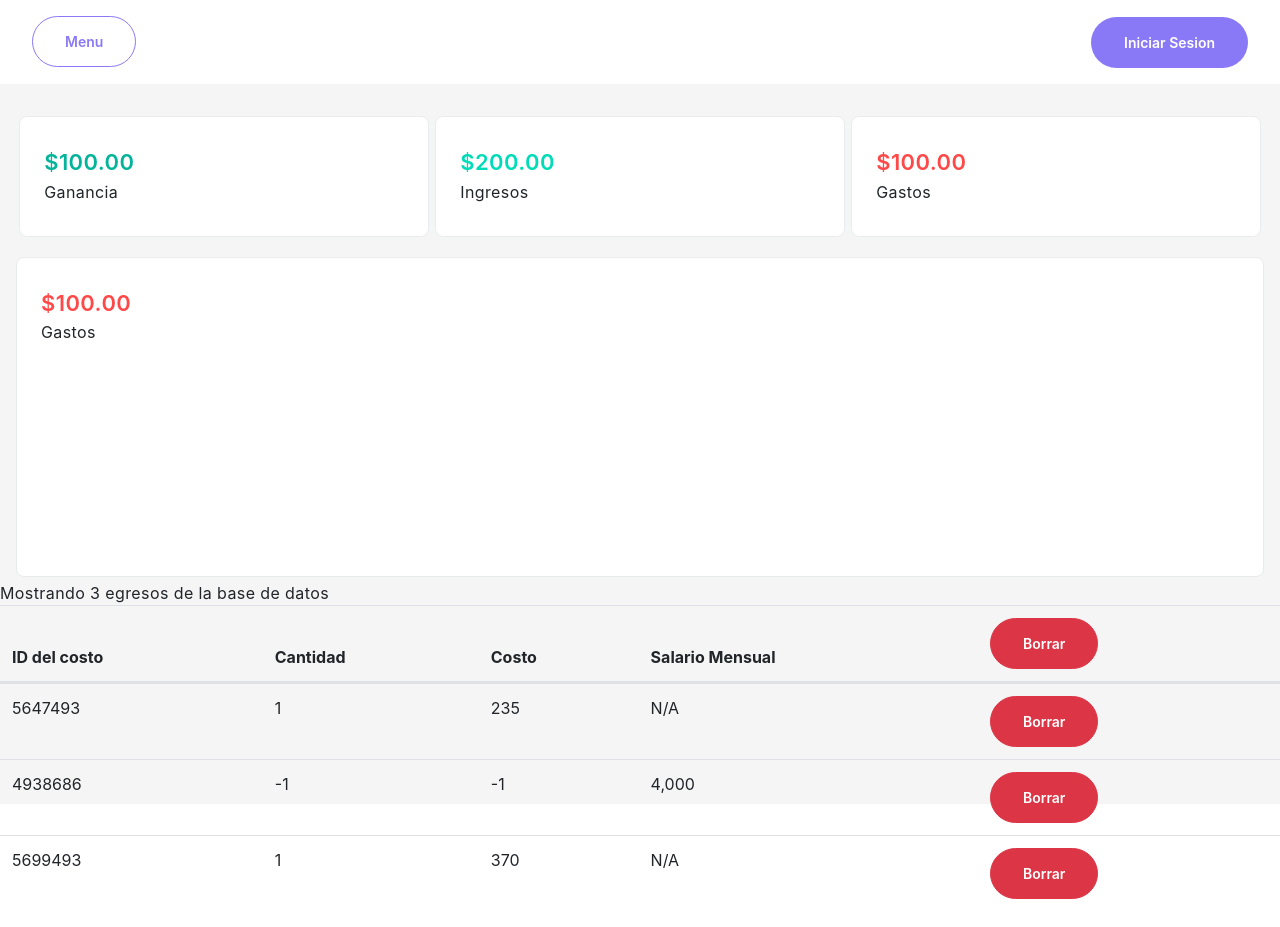
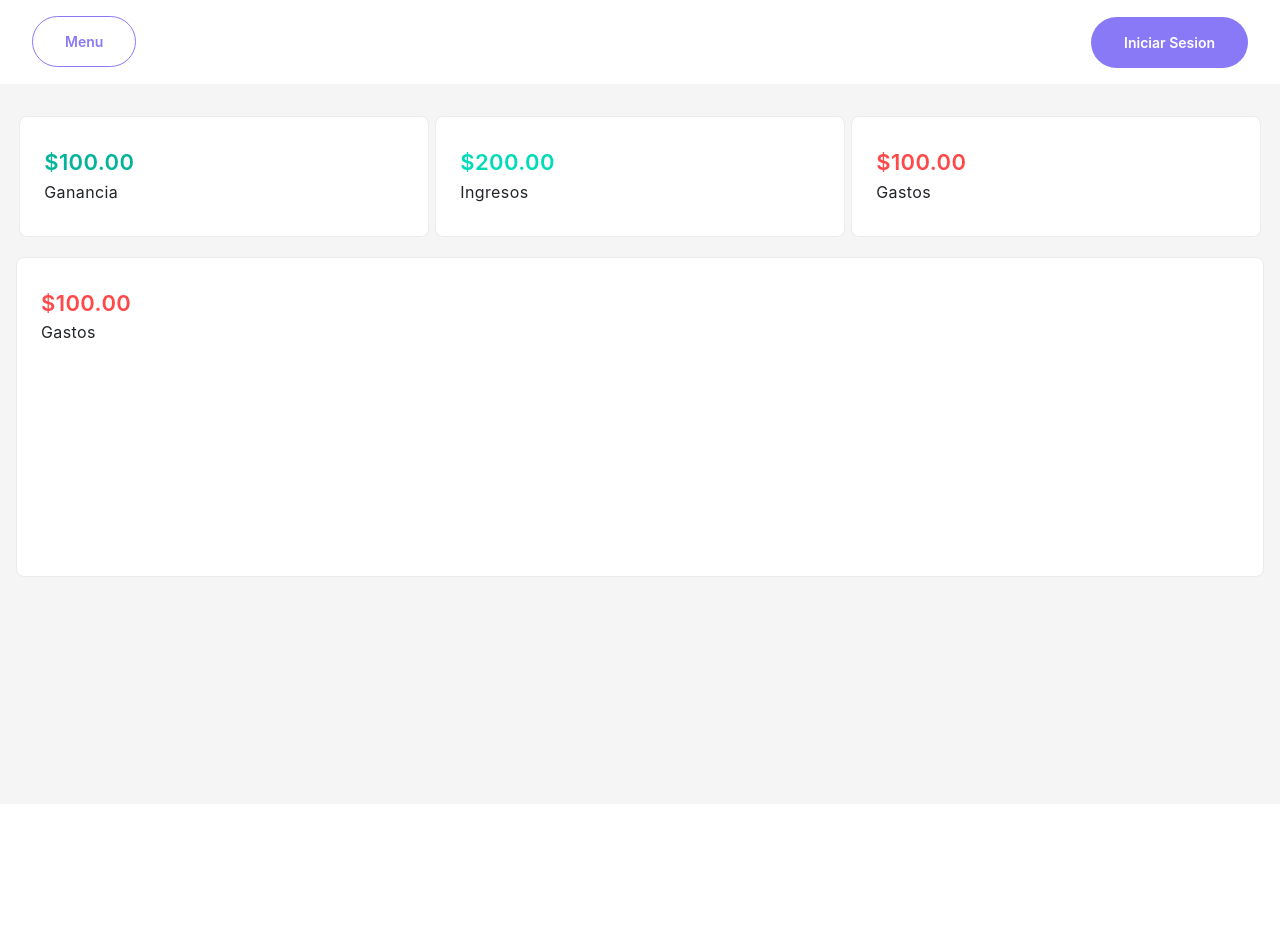
Before and after one commit to pacosw1/hackmty, a React (Create React App) app in the folder hackmty/: page / in a window 1280 px wide. After the commit the page ends 884 px from the top, so only its background shows below. Built offline with nearby package versions, Linux system fonts and the light colour scheme.

Commit message:
Arregle lo de la duplicacion del render

```diff
--- a/hackmty/src/components/content/Content.jsx
+++ b/hackmty/src/components/content/Content.jsx
@@ -30,7 +30,7 @@ class Content extends Component {
         <Route path="/login" exact component={Login} />
         <Route path="/" exact component={Dashboard} />
         <Route path="/ingresos" exact component={Ingresos} />
-        <Route pathh="/egresos" exact component={Egresos}/>
+        <Route path="/egresos" exact component={Egresos}/>
 
         <Route
           exact
```
